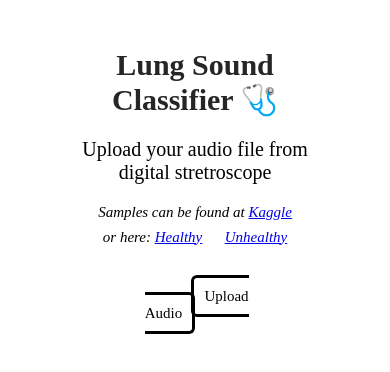
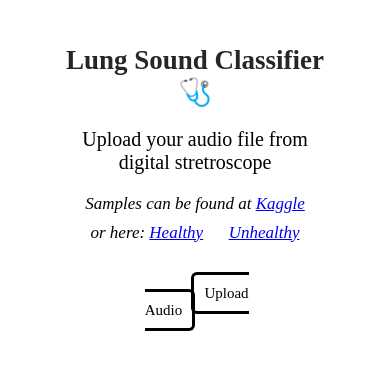
Before and after one commit to dienhoa/scopai-ws, a plain HTML site: page app/view/index.html in a window 390 px wide. Drawn offline with Linux system fonts and the light colour scheme.

Commit message:
1st responsive design

```diff
--- a/app/static/style.css
+++ b/app/static/style.css
@@ -8,7 +8,7 @@ body {
 }
 
 .note {
-    font-size: 15px;
+    font-size: 17px;
     font-style: italic;
     margin: 0.5em;
 }
@@ -34,7 +34,7 @@ body {
 }
 
 .title {
-    font-size: 30px;
+    font-size: 27px;
     margin-top: 1em;
     margin-bottom: 0.7em;
     color: #262626;
--- a/app/view/index.html
+++ b/app/view/index.html
@@ -1,13 +1,15 @@
 <html lang='en'>
 <head>
   <meta charset='utf-8'>
+  <meta name='viewport'
+      content='width=device-width, initial-scale=1.0, maximum-scale=1.0' />
   <link rel='stylesheet' href='../static/style.css'>
   <script src='../static/client.js'></script>
 </head>
 
 <body>
   <div class="center">
-    <h3 class="title"> Lung Sound Classifier 🩺 </h3>
+    <h1 class="title"> Lung Sound Classifier <br/>🩺 </h1>
 
     <p class="instruction">
       Upload your audio file from digital stretroscope
```
